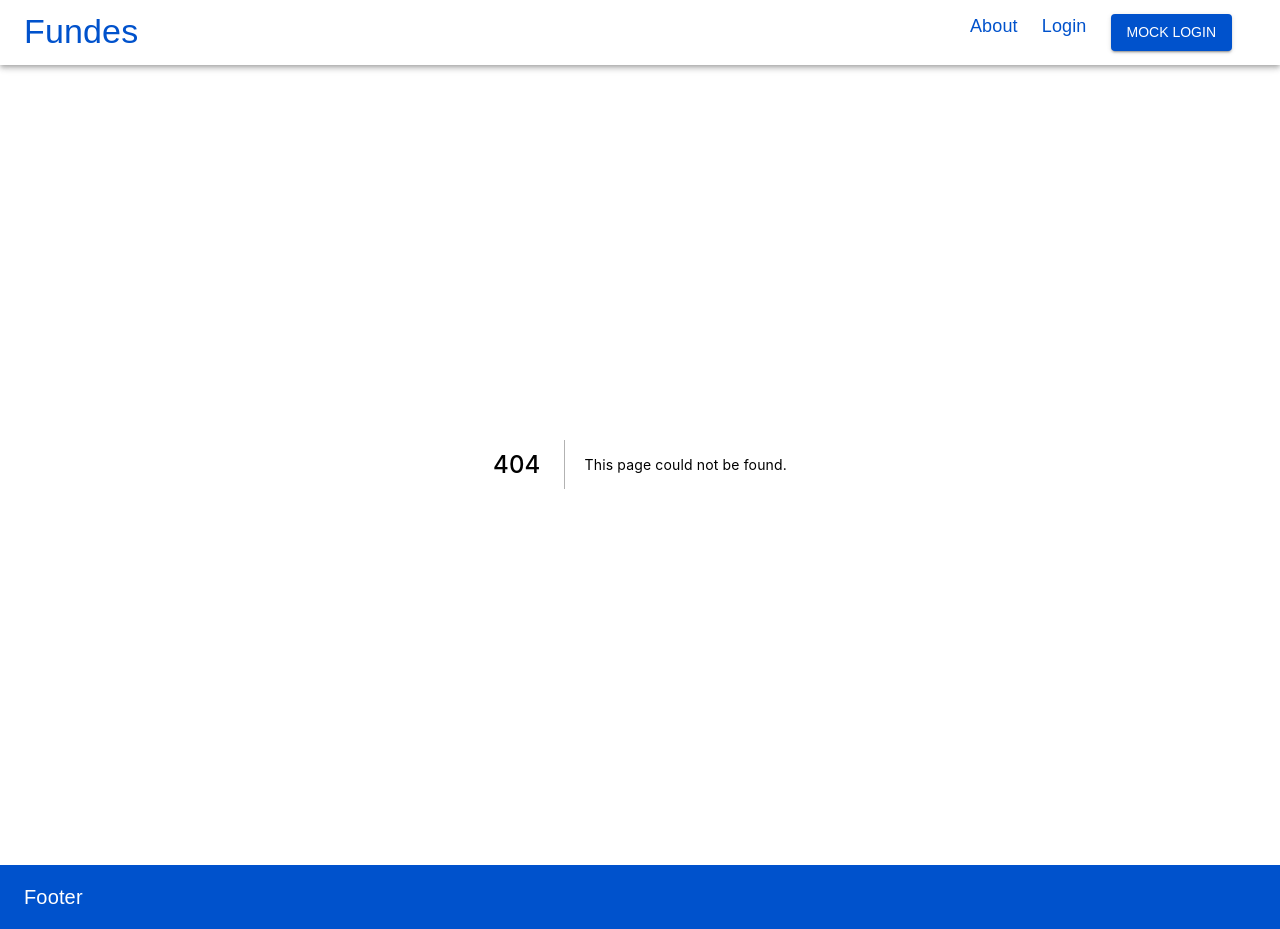
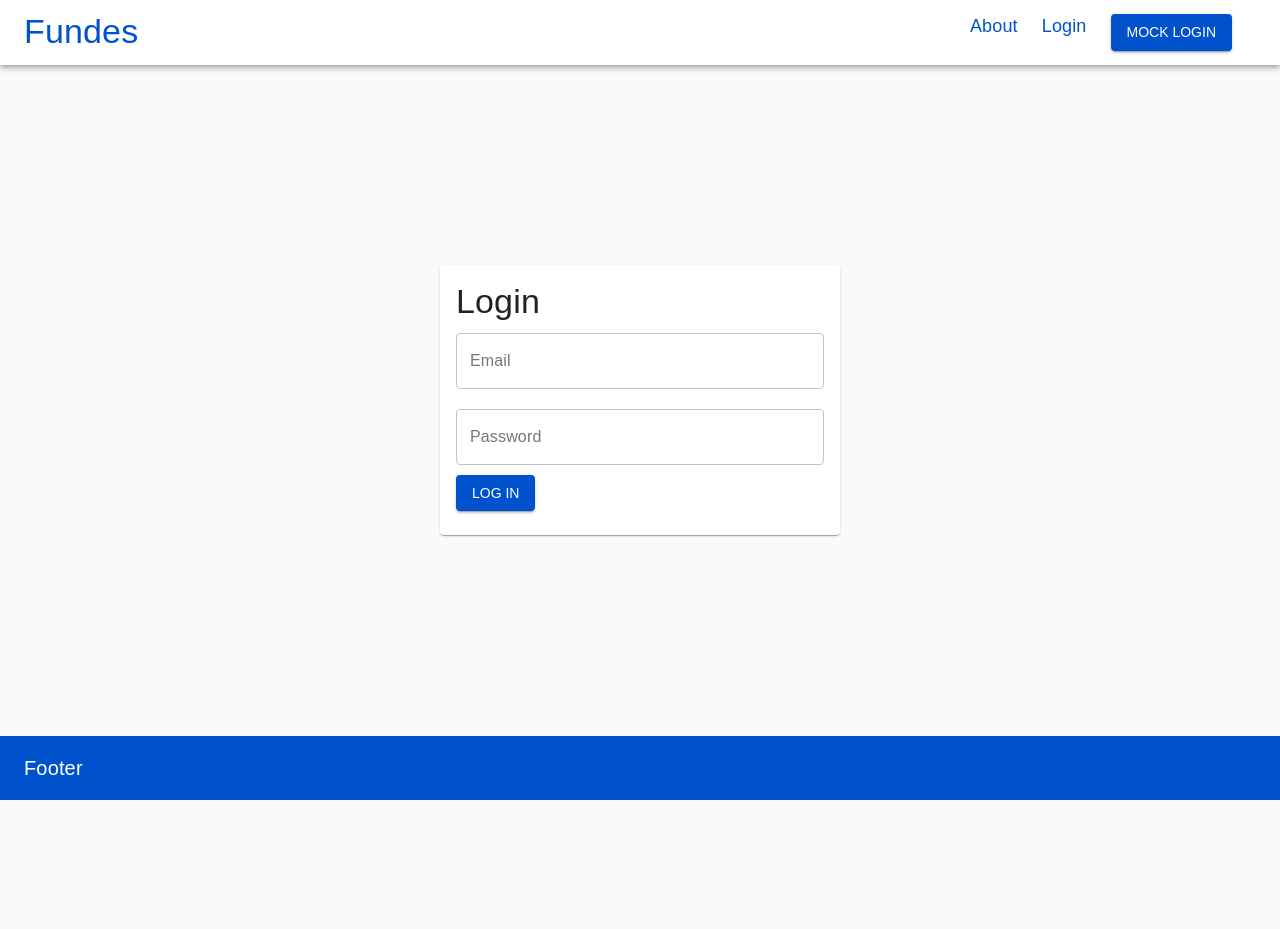
Before and after one commit to fundes-dev/fundes-client-web, a Next.js app: page /login in a window 1280 px wide. Before the commit this address had no page. After the commit the page ends 800 px from the top, so only its background shows below. Built offline with nearby package versions, Linux system fonts and the light colour scheme.

Commit message:
add login form

```diff
--- /dev/null
+++ b/components/Card/index.js
@@ -0,0 +1,18 @@
+import React from 'react';
+import MaterialCard from '@material-ui/core/Card';
+import MaterialCardActions from '@material-ui/core/CardActions';
+import MaterialCardContent from '@material-ui/core/CardContent';
+
+const Card = ({ ...CardProps }) => (
+  <MaterialCard {...CardProps} />
+);
+
+export const CardActions = ({ ...ActionsProps }) => (
+  <MaterialCardActions {...ActionsProps} />
+);
+
+export const CardContent = ({ ...ContentProps }) => (
+  <MaterialCardContent {...ContentProps} />
+);
+
+export default Card;
--- a/components/TextField/index.js
+++ b/components/TextField/index.js
@@ -1,15 +1,36 @@
 import React from 'react';
 import MaterialTextField from '@material-ui/core/TextField';
+import PropTypes from 'prop-types';
 import { styled } from '@material-ui/core/styles';
 
 const StyledTextField = styled(MaterialTextField)({
   maxWidth: '500px',
   minWidth: '300px',
+  margin: '10px 0',
+  width: '100%',
 });
 
 
-const TextField = ({ ...others }) => (
-  <StyledTextField {...others} />
-);
+const TextField = ({
+  field, helperText, form, ...others
+}) => {
+  const fieldName = field && field.name;
+  const errorMessage = form && form.errors[fieldName];
+  const touched = form && form.touched[fieldName];
+  const hasError = touched && !!errorMessage;
+  const helperTextMessage = hasError && errorMessage ? errorMessage : helperText;
+  return (
+    <StyledTextField {...field} error={hasError} helperText={helperTextMessage} {...others} variant="outlined" />
+  );
+};
+
+TextField.propTypes = {
+  field: PropTypes.shape({ name: PropTypes.string }),
+  helperText: PropTypes.string,
+  form: PropTypes.shape({
+    errors: PropTypes.object,
+    touched: PropTypes.object,
+  }),
+};
 
 export default TextField;
--- /dev/null
+++ b/containers/FormCard/index.js
@@ -0,0 +1,26 @@
+import React from 'react';
+import PropTypes from 'prop-types';
+import { styled } from '@material-ui/core/styles';
+import Card, { CardContent } from '../../components/Card';
+
+
+const StyledCard = styled(Card)(
+  {
+    maxWidth: '400px',
+    margin: '20px auto',
+  },
+);
+
+const FormCard = ({ children }) => (
+  <StyledCard>
+    <CardContent>
+      {children}
+    </CardContent>
+  </StyledCard>
+);
+
+FormCard.propTypes = {
+  children: PropTypes.node,
+};
+
+export default FormCard;
--- /dev/null
+++ b/containers/LoginForm/index.js
@@ -0,0 +1,59 @@
+import { Formik, Form, Field } from 'formik';
+import { Button } from '@material-ui/core';
+import * as Yup from 'yup';
+import TextField from '../../components/TextField';
+import Typography from '../../components/Typography';
+
+const LoginSchema = Yup.object().shape({
+  email: Yup.string()
+    .email('Invalid email')
+    .required('Required'),
+  password: Yup.string()
+    .required('Required'),
+});
+
+const LoginForm = () => (
+
+  <Formik
+    initialValues={{
+      email: '',
+      password: '',
+    }}
+    validationSchema={LoginSchema}
+    onSubmit={(values, { setSubmitting }) => {
+      setTimeout(() => {
+        setSubmitting(false);
+        alert(JSON.stringify(values, null, 2));
+      }, 500);
+    }}
+  >
+    {({ submitForm, isSubmitting }) => (
+      <Form>
+        <Typography variant="h4">Login</Typography>
+        <Field
+          component={TextField}
+          name="email"
+          type="email"
+          label="Email"
+        />
+        <Field
+          component={TextField}
+          name="password"
+          type="password"
+          label="Password"
+        />
+        <Button
+          variant="contained"
+          color="primary"
+          disabled={isSubmitting}
+          onClick={submitForm}
+        >
+            Log in
+        </Button>
+      </Form>
+    )}
+  </Formik>
+
+);
+
+export default LoginForm;
--- a/package.json
+++ b/package.json
@@ -27,12 +27,14 @@
     "redux-devtools-extension": "^2.13.8",
     "redux-logger": "^3.0.6",
     "redux-saga": "^1.1.3",
-    "styled-components": "^5.0.1"
+    "styled-components": "^5.0.1",
+    "yup": "^0.28.3"
   },
   "devDependencies": {
     "@testing-library/jest-dom": "^5.1.1",
     "@testing-library/react": "^9.4.0",
     "@testing-library/user-event": "^10.0.0",
+    "babel-plugin-styled-components": "^1.10.7",
     "eslint": "^6.8.0",
     "eslint-config-airbnb": "^18.0.1",
     "eslint-plugin-import": "^2.20.0",
--- /dev/null
+++ b/pages/login.js
@@ -0,0 +1,12 @@
+import React from 'react';
+import LoginForm from '../containers/LoginForm';
+import FormCard from '../containers/FormCard';
+
+const Login = () => (
+  <FormCard>
+    <LoginForm />
+  </FormCard>
+);
+
+
+export default Login;
```
Also changed, not shown: .babelrc, 1 other file (tests, documents, lock files or other folders).
